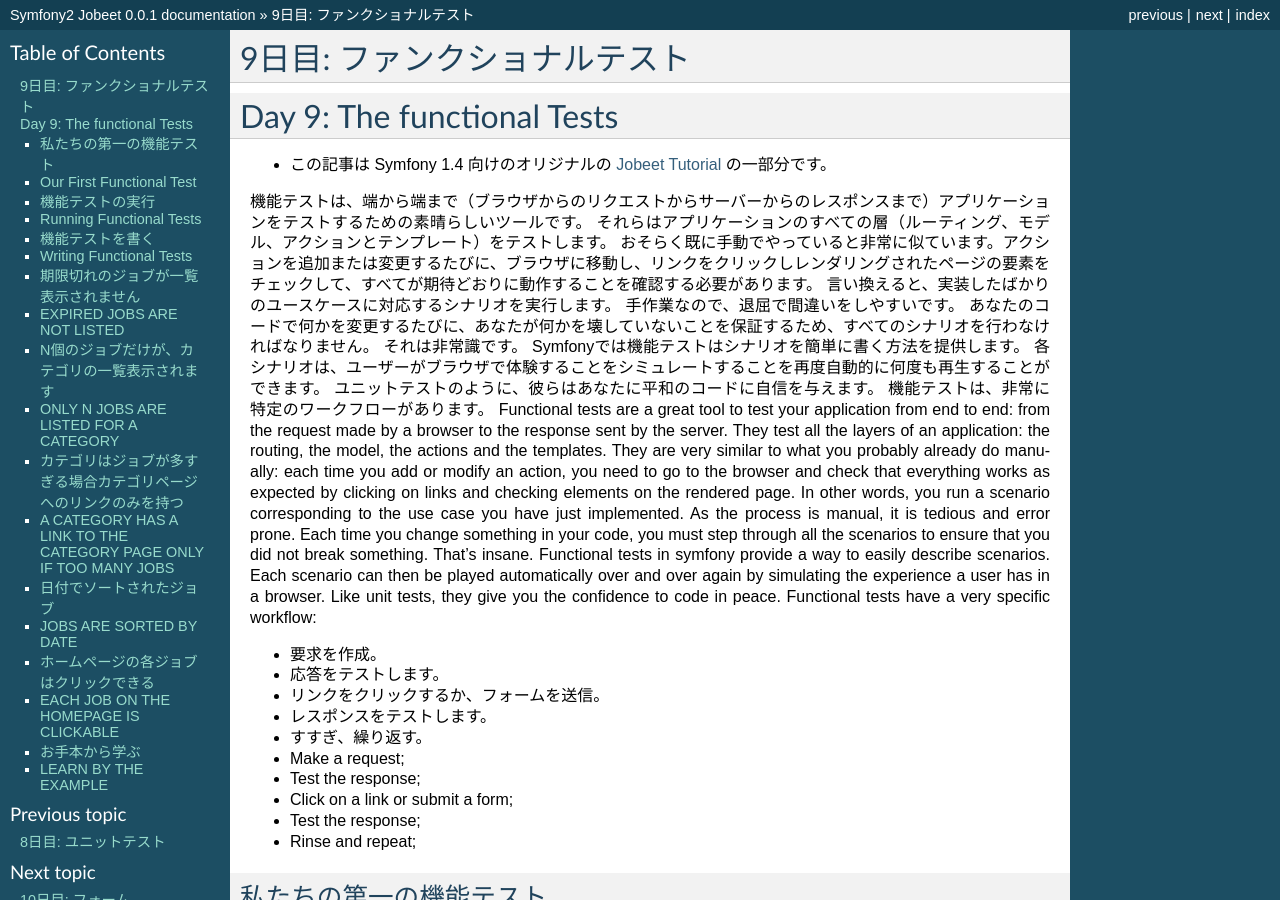
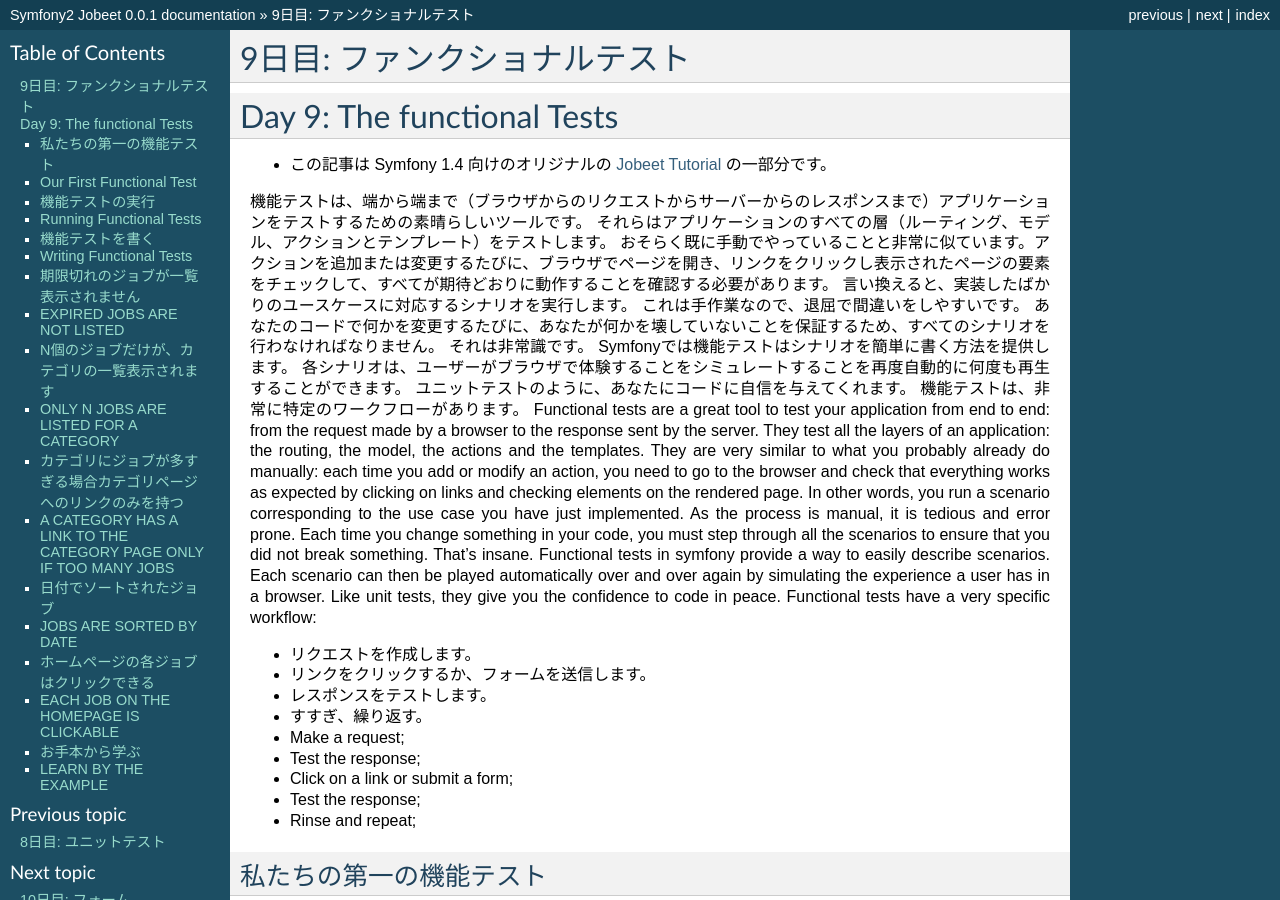
Before and after one commit to symfony-japan-old/symfony2-jobeet-ja, a Sphinx documentation site: the page built from source/day-9-the-functional-tests.rst, in a window 1280 px wide and 900 px high. Built offline with Sphinx 7.4.7, drawn with Linux system fonts in a browser that asks for light colours; some of the changed text lies outside the part shown.

Commit message:
9/19 night

```diff
--- a/source/day-9-the-functional-tests.rst
+++ b/source/day-9-the-functional-tests.rst
@@ -7,27 +7,27 @@ Day 9: The functional Tests
 
 機能テストは、端から端まで（ブラウザからのリクエストからサーバーからのレスポンスまで）アプリケーションをテストするための素晴らしいツールです。
 それらはアプリケーションのすべての層（ルーティング、モデル、アクションとテンプレート）をテストします。
-おそらく既に手動でやっていると非常に似ています。アクションを追加または変更するたびに、ブラウザに移動し、リンクをクリックしレンダリングされたページの要素をチェックして、すべてが期待どおりに動作することを確認する必要があります。
+おそらく既に手動でやっていることと非常に似ています。アクションを追加または変更するたびに、ブラウザでページを開き、リンクをクリックし表示されたページの要素をチェックして、すべてが期待どおりに動作することを確認する必要があります。
 言い換えると、実装したばかりのユースケースに対応するシナリオを実行します。
-手作業なので、退屈で間違いをしやすいです。
+これは手作業なので、退屈で間違いをしやすいです。
 あなたのコードで何かを変更するたびに、あなたが何かを壊していないことを保証するため、すべてのシナリオを行わなければなりません。
 それは非常識です。 Symfonyでは機能テストはシナリオを簡単に書く方法を提供します。
 各シナリオは、ユーザーがブラウザで体験することをシミュレートすることを再度自動的に何度も再生することができます。
-ユニットテストのように、彼らはあなたに平和のコードに自信を与えます。
+ユニットテストのように、あなたにコードに自信を与えてくれます。
 機能テストは、非常に特定のワークフローがあります。
 Functional tests are a great tool to test your application from end to end: from the request made by a browser to the response sent by the server.
 They test all the layers of an application: the routing, the model, the actions and the templates.
 They are very similar to what you probably already do manually: each time you add or modify an action, you need to go to the browser and check that everything works as expected by clicking on links and checking elements on the rendered page.
 In other words, you run a scenario corresponding to the use case you have just implemented.
-As the process is manual, it is tedious and error prone. Each time you change something in your code, you must step through all the scenarios to ensure that you did not break something.
+As the process is manual, it is tedious and error prone.
+Each time you change something in your code, you must step through all the scenarios to ensure that you did not break something.
 That’s insane. Functional tests in symfony provide a way to easily describe scenarios.
 Each scenario can then be played automatically over and over again by simulating the experience a user has in a browser.
 Like unit tests, they give you the confidence to code in peace.
 Functional tests have a very specific workflow:
 
-* 要求を作成。
-* 応答をテストします。
-* リンクをクリックするか、フォームを送信。
+* リクエストを作成します。
+* リンクをクリックするか、フォームを送信します。
 * レスポンスをテストします。
 * すすぎ、繰り返す。
 * Make a request;
@@ -283,7 +283,7 @@ src/Ibw/JobeetBundle/Tests/Controller/JobControllerTest.php
        $this->assertTrue($crawler->filter('.category_programming tr')->count() <= $max_jobs_on_homepage );
    }
 
-このテストを動作させるために Job/index.html.twig のカテゴリ毎に、それに対応するCSSクラスを追加する必要があります。（そによって、各カテゴリを選択して、ジョブがリストされているをカウントすることができます）。
+このテストを動作させるために Job/index.html.twig の中で、カテゴリ毎に対応するCSSクラスを追加する必要があります。（それによって、各カテゴリを選択し、リストされたジョブを数えることができます）。
 For this test to work we will need to add the corresponding CSS class to each category in the Job/index.html.twig file
  (so we can select each category and count the jobs listed) :
 
@@ -298,7 +298,7 @@ src/Ibw/JobeetBundle/Resources/views/Job/index.html.twig
               <div class="category">
    <!-- ... -->
 
-カテゴリはジョブが多すぎる場合カテゴリページへのリンクのみを持つ
+カテゴリにジョブが多すぎる場合カテゴリページへのリンクのみを持つ
 ------------------------------------------------
 A CATEGORY HAS A LINK TO THE CATEGORY PAGE ONLY IF TOO MANY JOBS
 ----------------------------------------------------------------
@@ -314,16 +314,22 @@ src/Ibw/JobeetBundle/Tests/Controller/JobControllerTest.php
        $this->assertTrue($crawler->filter('.category_programming .more_jobs')->count() == 1);
    }
 
-これらのテストでは、デザイン部門には「雇用」リンク（.category_design.more_jobsが存在しない）がないことを確認し、（.more_jobsを.category_programmingが存在するプログラミングカテゴリの「雇用」へのリンクがあることを）。
-In these tests, we check that there is no “more jobs” link for the design category (.category_design .more_jobs does not exist), and that there is a “more jobs” link for the programming category (.category_programming .more_jobs does exist).
+これらのテストでは、デザインカテゴリに「 more jobs 」リンクがないこと(``.category_design .more_jobs`` がないこと)を確認し、
+プログラミングカテゴリには「 more jobs 」リンクがあること(``.category_programming .more_jobs`` があること)をチェックします。
+In these tests, we check that there is no “more jobs” link for the design category (.category_design .more_jobs does not exist),
+ and that there is a “more jobs” link for the programming category (.category_programming .more_jobs does exist).
 
 日付でソートされたジョブ
 ------------------
 JOBS ARE SORTED BY DATE
 -----------------------
 
-ジョブが実際に日付でソートされているかどうかをテストするためには、ホームページに記載されて最初の仕事は、私たちが期待するものであることを確認する必要があります。これは、URLが予想される主キーが含まれていることを確認することで行うことができます。主キーは実行の間に変わる可能性が、私たちは、最初にデータベースからDoctrineのオブジェクトを取得する必要があります。
-To test if jobs are actually sorted by date, we need to check that the first job listed on the homepage is the one we expect. This can be done by checking that the URL contains the expected primary key. As the primary key can change between runs, we need to get the Doctrine object from the database first.
+ジョブが実際に日付でソートされているかどうかをテストするために、ホームページに記載された最初の仕事が、期待したものであることを確認する必要があります。
+URL に期待する主キーが含まれていることを確認することで行います。
+主キーは実行の間に変わる可能性があるため、最初にデータベースからDoctrineのオブジェクトを取得する必要があります。
+To test if jobs are actually sorted by date, we need to check that the first job listed on the homepage is the one we expect.
+This can be done by checking that the URL contains the expected primary key.
+As the primary key can change between runs, we need to get the Doctrine object from the database first.
 
 src/Ibw/JobeetBundle/Tests/Controller/JobControllerTest.php
 
@@ -343,8 +349,8 @@ src/Ibw/JobeetBundle/Tests/Controller/JobControllerTest.php
        $this->assertTrue($crawler->filter('.category_programming tr')->first()->filter(sprintf('a[href*="/%d/"]', $job->getId()))->count() == 1);
    }
 
-テストはこの瞬間で動作したとしても、コードを少しリファクタリングする必要があります。最初のジョブのプログラムが任意のテストの場所で再利用することが可能になったように。
-コードはテスト固有のものですので、モデル·レイヤーにコードを移動しません。
+テストがこの瞬間には動作したとしても、最初のプログラミングカテゴリのジョブを取得する処理がどのテストでも再利用可能になったように、コードを少しでもリファクタリングする必要があります。
+コードはテスト固有のもののため、モデル·レイヤーにコードを移動しません。
 代わりに、テストクラス内の getMostRecentProgrammingJob 関数にコードを移動します。
 Even if the test works in this very moment, we need to refactor the code a bit, as getting the first job of the programming category can be reused elsewhere in our tests.
 We won’t move the code to the Model layer as the code is test specific.
```
Also changed, not shown: other parts of source/day-9-the-functional-tests.rst (+1 -1 lines).
